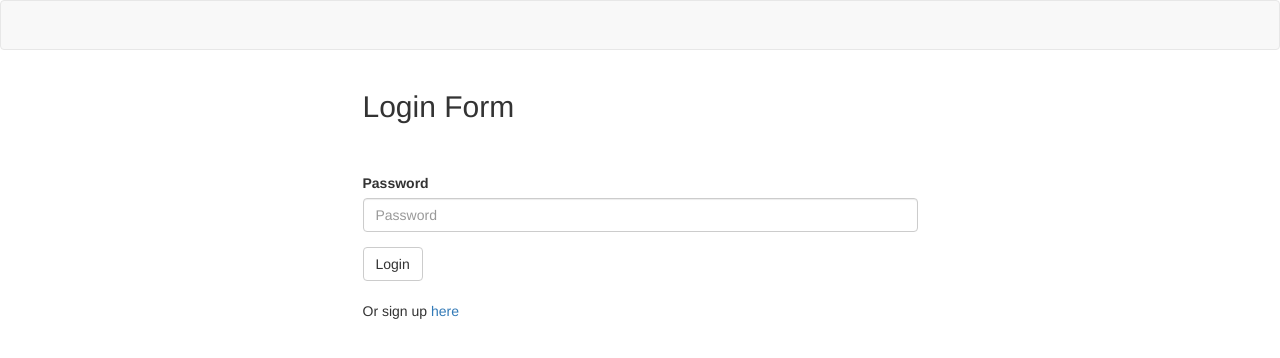
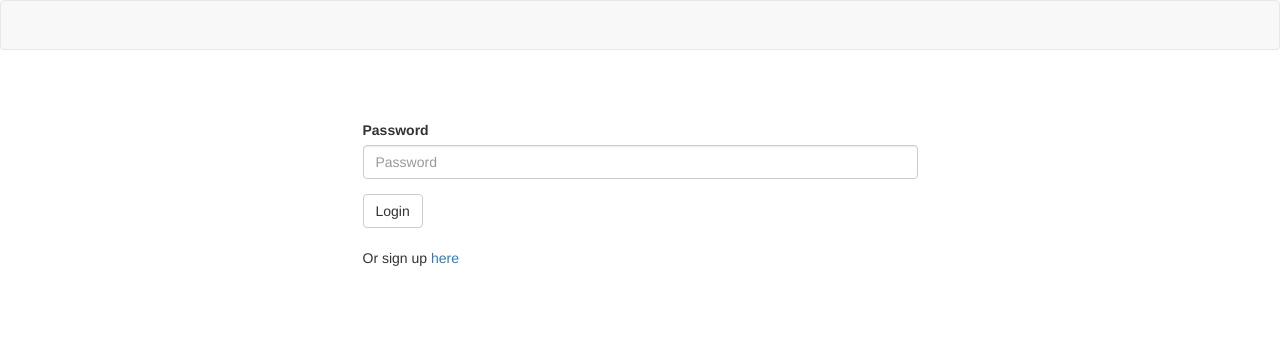
Before and after one commit to thipsavanh/project-2, a website: page public/login.html in a window 1280 px wide. Drawn offline with nearby package versions, Linux system fonts and the light colour scheme.

Commit message:
new change

```diff
--- a/public/login.html
+++ b/public/login.html
@@ -19,7 +19,7 @@
     <div class="container">
         <div class="row">
             <div class="col-md-6 col-md-offset-3">
-                <h2>Login Form</h2>
+
                 <form class="login">
 
                     <div class="form-group">
```
